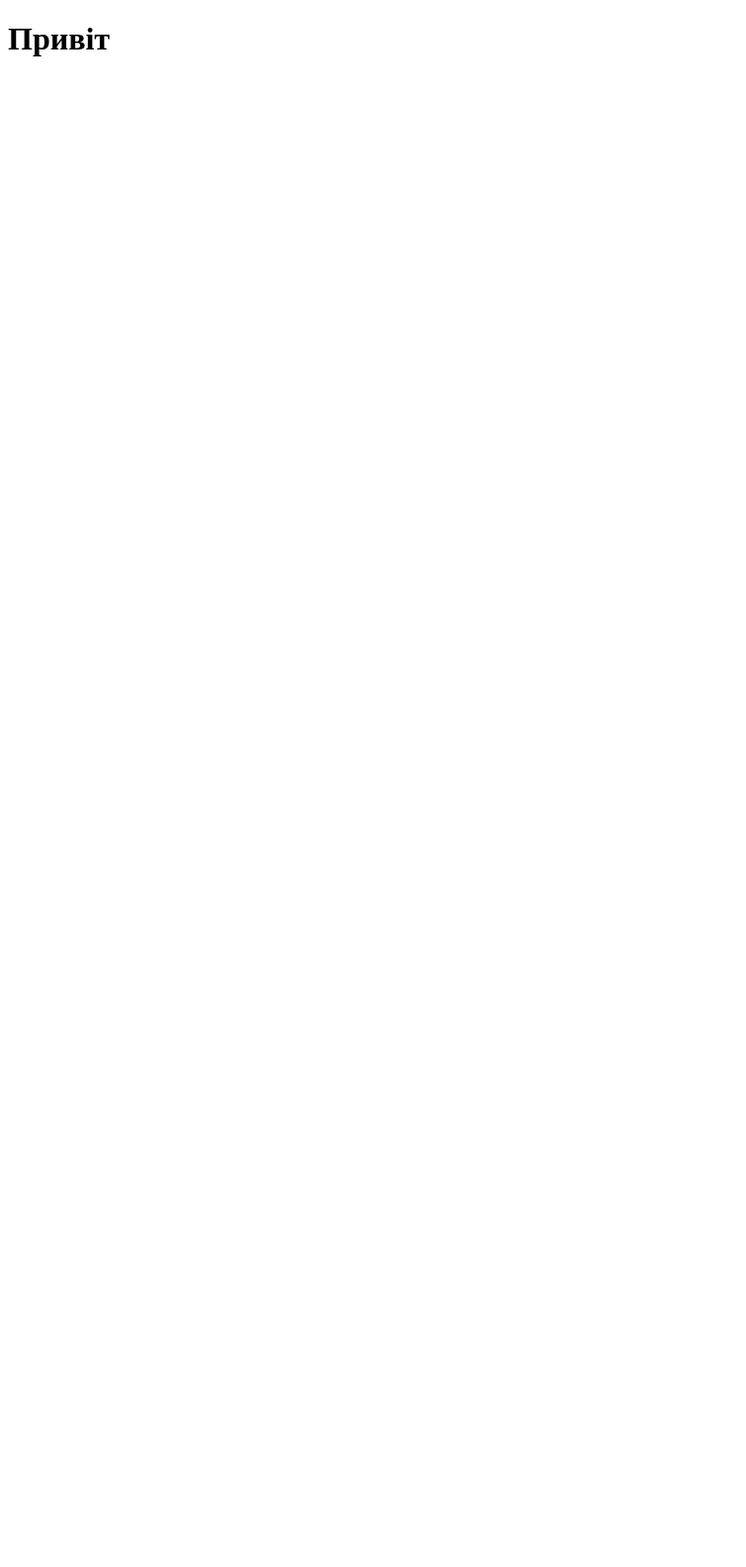
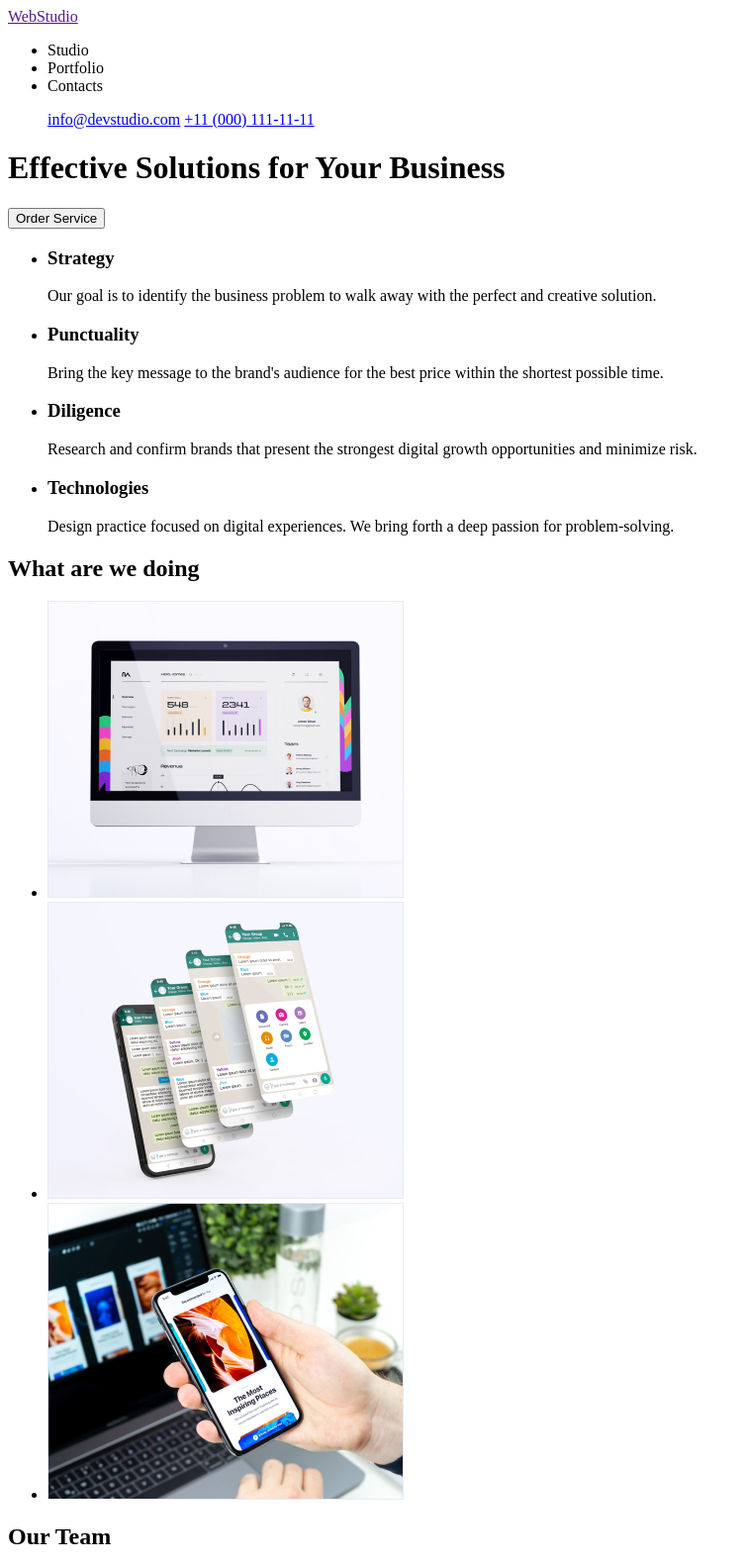
Before and after one commit to Kateryna4213/goit-markup-hw-01, a plain HTML site: page index.html in a window 1280 px wide. Shown: the top 1583 px of the page at 99% size, without its empty margins (0-754 px from the left). Before the commit the page ends 800 px from the top, so only its background shows below. Drawn offline with Linux system fonts and the light colour scheme.

Commit message:
HTML markup

```diff
--- a/index.html
+++ b/index.html
@@ -1,12 +1,145 @@
 <!DOCTYPE html>
 <html lang="en">
-<head>
-    <meta charset="UTF-8">
-    <meta http-equiv="X-UA-Compatible" content="IE=edge">
-    <meta name="viewport" content="width=device-width, initial-scale=1.0">
-    <title>Document</title>
-</head>
-<body>
-    <h1>Привіт</h1>
-</body>
+  <head>
+    <meta charset="UTF-8" />
+    <meta http-equiv="X-UA-Compatible" content="IE=edge" />
+    <meta name="viewport" content="width=device-width, initial-scale=1.0" />
+    <title>Effective Solutions for Your Business</title>
+  </head>
+  <body>
+    <header>
+      <a href="">WebStudio</a>
+      <nav>
+        <ul>
+          <li>Studio</li>
+          <li>Portfolio</li>
+          <li>Contacts</li>
+        </ul>
+      </nav>
+      <ul>
+        <a href="mailto:info@devstudio.com">info@devstudio.com</a>
+        <a href="tel:+110001111111">+11 (000) 111-11-11</a>
+      </ul>
+    </header>
+    <main>
+      <div>
+        <h1>Effective Solutions for Your Business</h1>
+        <button type="button">Order Service</button>
+      </div>
+      <section>
+        <ul>
+          <li>
+            <h3>Strategy</h3>
+            <p>
+              Our goal is to identify the business problem to walk away with the
+              perfect and creative solution.
+            </p>
+          </li>
+          <li>
+            <h3>Punctuality</h3>
+            <p>
+              Bring the key message to the brand's audience for the best price
+              within the shortest possible time.
+            </p>
+          </li>
+          <li>
+            <h3>Diligence</h3>
+            <p>
+              Research and confirm brands that present the strongest digital
+              growth opportunities and minimize risk.
+            </p>
+          </li>
+
+          <li>
+            <h3>Technologies</h3>
+            <p>
+              Design practice focused on digital experiences. We bring forth a
+              deep passion for problem-solving.
+            </p>
+          </li>
+        </ul>
+      </section>
+      <section>
+        <h2>What are we doing</h2>
+        <ul>
+          <li>
+            <img
+              width="360px"
+              height="300px"
+              src="images/section-2/computer-1.jpg"
+              alt="promotion"
+            />
+          </li>
+          <li>
+            <img
+              width="360px"
+              height="300px"
+              src="images/section-2/phones-2.jpg"
+              alt="online courses"
+            />
+          </li>
+          <li>
+            <img
+              width="360px"
+              height="300px"
+              src="images/section-2/phone-3.jpg"
+              alt="Instagram Stories Concept"
+            />
+          </li>
+        </ul>
+      </section>
+      <section>
+        <h2>Our Team</h2>
+        <ul>
+          <li>
+            <img
+              width="264"
+              height="260"
+              src="images/section-3/mark-guerrero-1.jpg"
+              alt="Mark Guerrero"
+            />
+            <h3>Mark Guerrero</h3>
+            <p>Product Designer</p>
+          </li>
+          <li>
+            <img
+              width="264"
+              height="260"
+              src="images/section-3/tom-ford-2.jpg"
+              alt="Tom Ford"
+            />
+            <h3>Tom Ford</h3>
+            <p>Frontend Developer</p>
+          </li>
+          <li>
+            <img
+              width="264"
+              height="260"
+              src="images/section-3/camila-garcia-3.jpg"
+              alt="Camila Garcia"
+            />
+            <h3>Camila Garcia</h3>
+            <p>Marketing</p>
+          </li>
+          <li>
+            <img
+              width="264"
+              height="260"
+              src="images/section-3/daniel-wilson-4.jpg"
+              alt="Daniel Wilson"
+            />
+            <h3>Daniel Wilson</h3>
+            <p>UI Designer</p>
+          </li>
+        </ul>
+      </section>
+    </main>
+    <footer>
+      <a href="">WebStudio</a>
+      <p>
+        Increase the flow of customers and sales for your business with digital
+        marketing & growth solutions.
+      </p>
+    </footer>
+  </body>
 </html>
```
Also changed, not shown: .prettierrc.json (added), images/section-1/background-dark-bg.jpg (added), images/section-2/computer-1.jpg (added), images/section-2/phone-3.jpg (added), images/section-2/phones-2.jpg (added), images/section-3/background-light-bg.jpg (added), images/section-3/camila-garcia-3.jpg (added), images/section-3/daniel-wilson-4.jpg (added), images/section-3/mark-guerrero-1.jpg (added), images/section-3/tom-ford-2.jpg (added).
